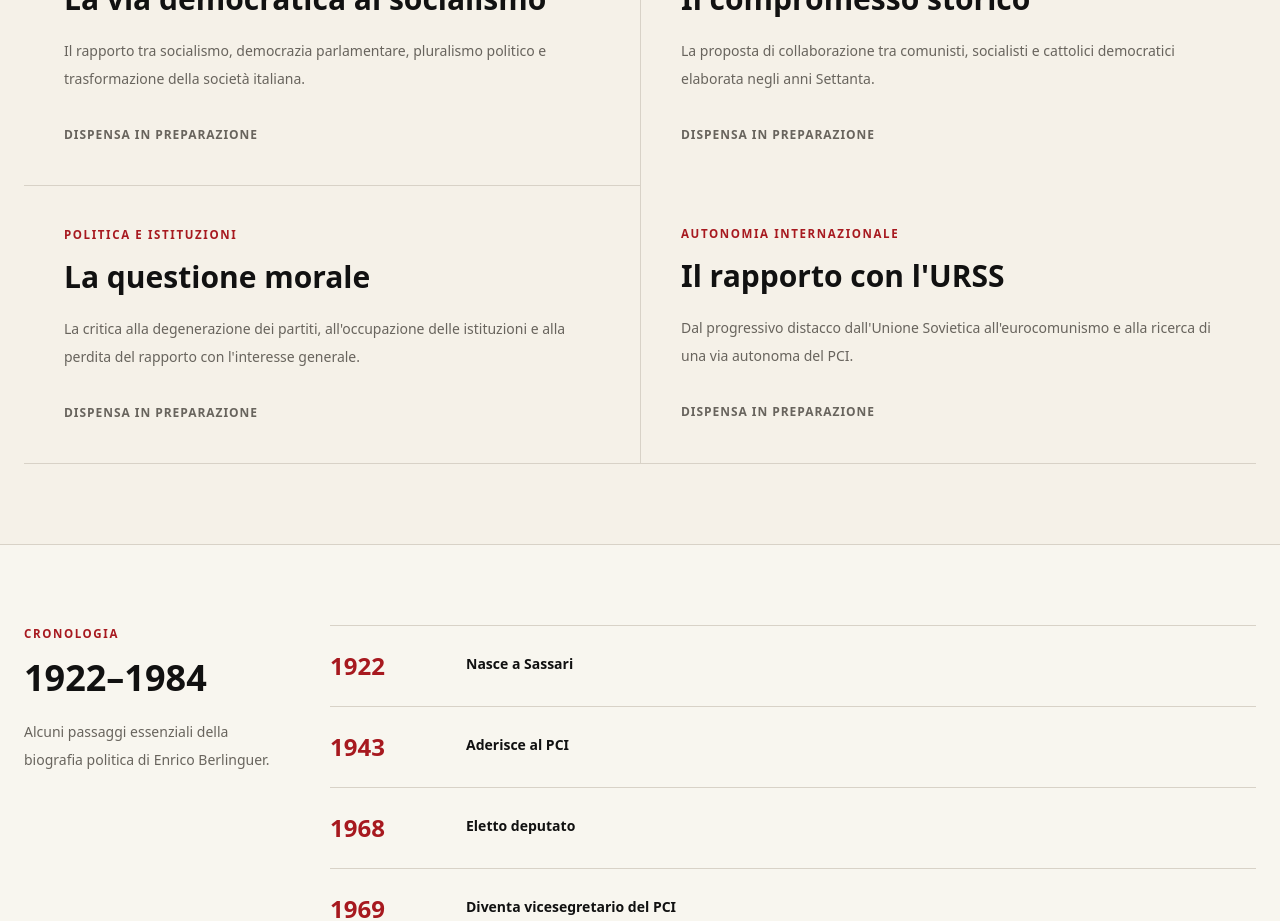
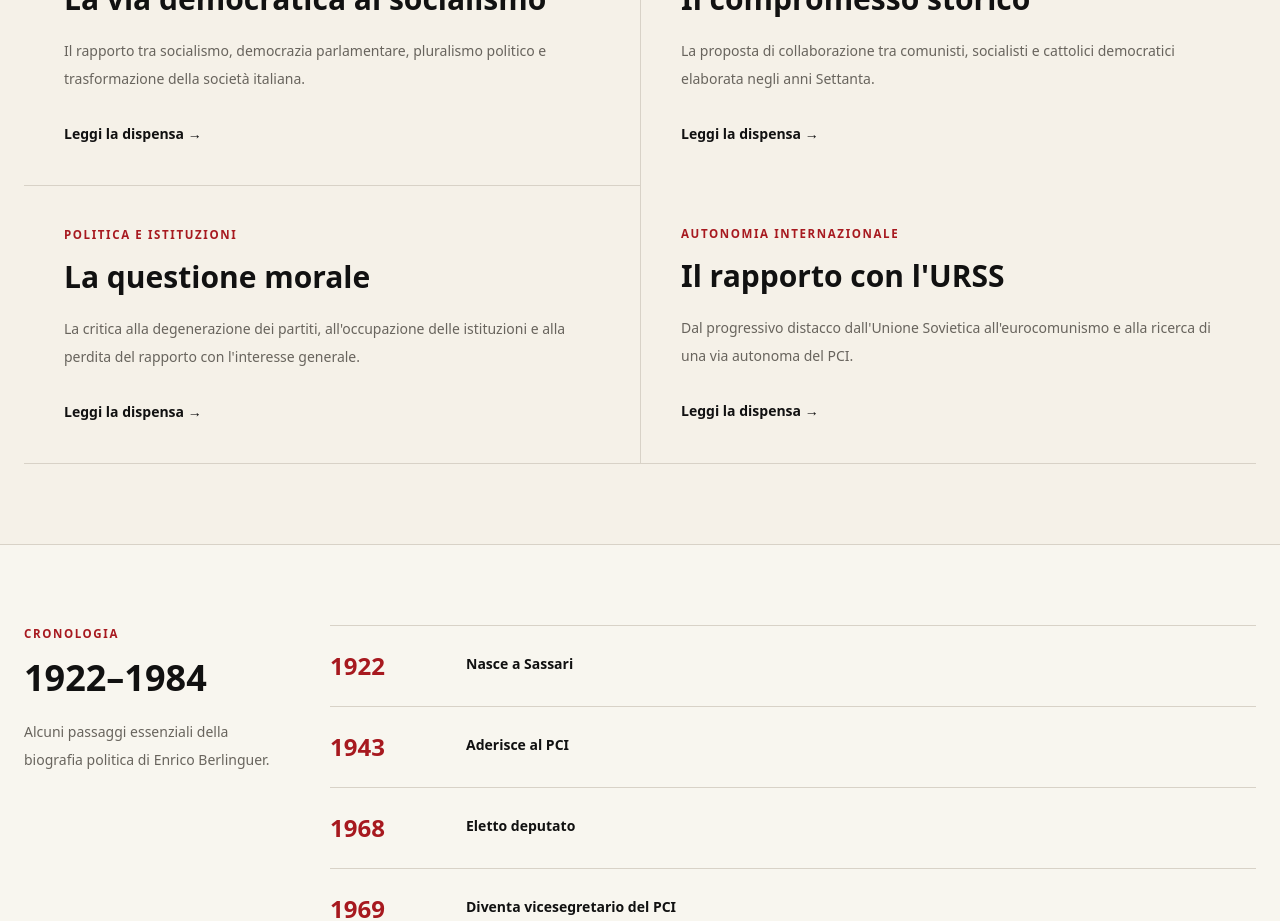
Before and after one commit to devanonymus/la-via-italiana, a Next.js app: page /berlinguer in a window 1280 px wide. Shown: the part 1420-2341 px from the top of the page. Built offline with nearby package versions, Linux system fonts and the light colour scheme.

Commit message:
feat: mark Berlinguer monographs available

```diff
--- a/data/berlinguer.ts
+++ b/data/berlinguer.ts
@@ -13,7 +13,7 @@
     description:
       "Il rapporto tra socialismo, democrazia parlamentare, pluralismo politico e trasformazione della società italiana.",
     href: "/dispense/berlinguer-via-democratica-socialismo",
-    status: "In preparazione",
+    status: "Disponibile",
   },
   {
     title: "Il compromesso storico",
@@ -21,7 +21,7 @@
     description:
       "La proposta di collaborazione tra comunisti, socialisti e cattolici democratici elaborata negli anni Settanta.",
     href: "/dispense/compromesso-storico",
-    status: "In preparazione",
+    status: "Disponibile",
   },
   {
     title: "La questione morale",
@@ -29,7 +29,7 @@
     description:
       "La critica alla degenerazione dei partiti, all'occupazione delle istituzioni e alla perdita del rapporto con l'interesse generale.",
     href: "/dispense/questione-morale-berlinguer",
-    status: "In preparazione",
+    status: "Disponibile",
   },
   {
     title: "Il rapporto con l'URSS",
@@ -37,7 +37,7 @@
     description:
       "Dal progressivo distacco dall'Unione Sovietica all'eurocomunismo e alla ricerca di una via autonoma del PCI.",
     href: "/dispense/pci-unione-sovietica",
-    status: "In preparazione",
+    status: "Disponibile",
   },
 ];
 
```
